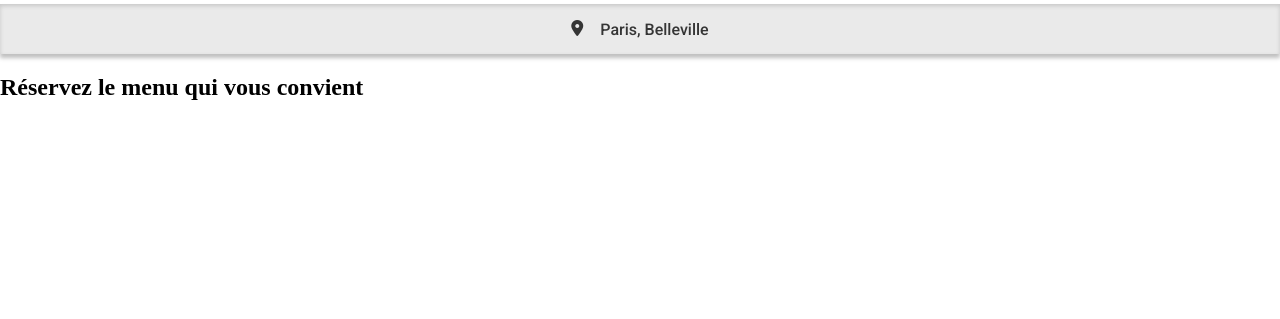
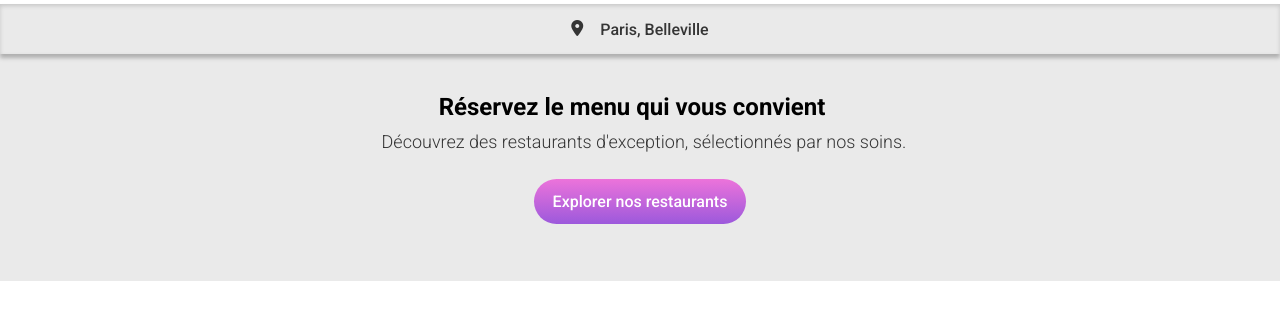
Before and after one commit to Vaporisateur/OCR, a plain HTML site: page index.html in a window 1280 px wide. Shown: the part 59-378 px from the top of the page. Drawn offline with Linux system fonts and the light colour scheme; a web font is replaced by a local one.

Commit message:
ajout bouton et title index + css

```diff
--- a/index.html
+++ b/index.html
@@ -18,7 +18,7 @@
             <img src="images/logo/ohmyfood.png" alt="Logo ohmyfood" class="logo--size">
         </div>
         <div class="header__box-location">
-            <span class="location--flex text-font">
+            <span class="location--flex roboto">
                 <i class="fas fa-map-marker-alt"></i>
                 Paris, Belleville
             </span>
@@ -26,8 +26,12 @@
     </header>
 
     <main>
-        <section>
-            <h1>Réservez le menu qui vous convient</h1>
+        <section class="reservation">
+            <h1 class="reservation__title roboto">Réservez le menu qui vous convient</h1>
+            <span class="reservation__subtitle roboto">Découvrez des restaurants d'exception, sélectionnés par nos soins.</span>
+            <div class="btn">
+                <a href="#" class="btn btn-gradient btn-font">Explorer nos restaurants</a>
+            </div>
         </section>
     </main>
 
--- a/scss/style.scss
+++ b/scss/style.scss
@@ -6,7 +6,7 @@ body {
     margin: 0;
 }
 
-.text-font {
+.roboto {
     font-family: Roboto;
     font-size: 16px;
     font-weight: 500;
@@ -51,9 +51,43 @@ body {
     }
 }
 
+.reservation {
+    display: flex;
+    flex-direction: column;
+    text-align: center;
+    background-color: #EAEAEA;
+    padding-bottom: 57px;
+    .reservation__title {
+        font-size: 24px;
+        font-weight: 700;
+        padding: 39px 58px 10px 42px;
+        margin: 0;
+    }
+    .reservation__subtitle {
+        font-size: 18px;
+        font-weight: 300;
+        padding: 0px 26px 27px 34px;
+        color: #353535;
+    }
+}
 
 
+.btn {
+    border-radius: 25px;
+    padding:13px 18.75px 13px 18.75px;
+}
 
+.btn-gradient {
+    background: linear-gradient(0deg, $main-color -11.44%, $secondary-color 123.39%);
+}
+
+.btn-font {
+    font-family: Roboto;
+    font-size: 16px;
+    font-weight: 500;
+    color: white;
+    text-decoration: none;
+}
 
 
 /****** Media Queries *******/
```
Also changed, not shown: scss/style.css, 1 other file.
